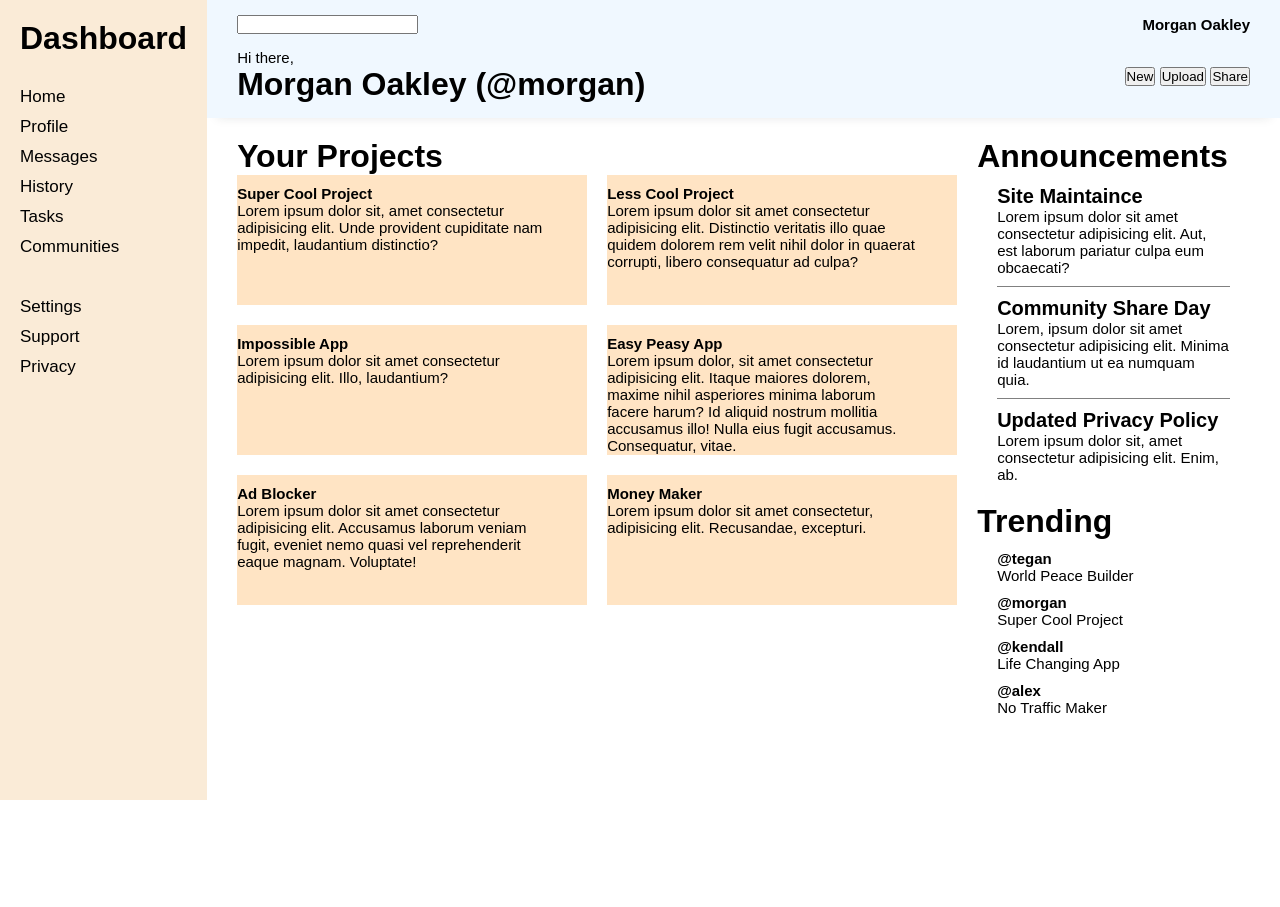
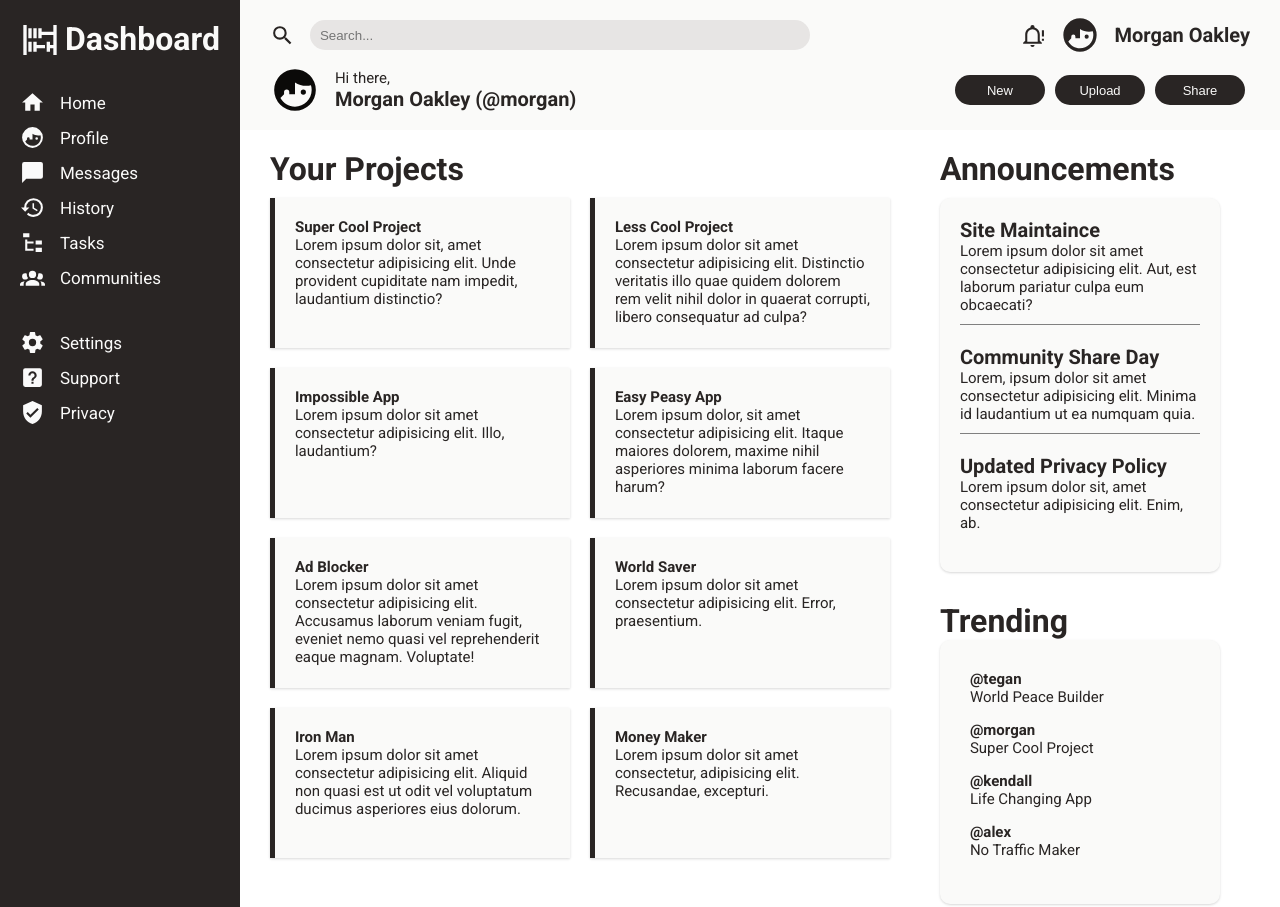
Before and after one commit to isthisrealhardik/morgan-oakley-dashboard, a plain HTML site: page index.html in a window 1280 px wide. Shown: the top 907 px of the page. Before the commit the page ends 800 px from the top, so only its background shows below. Drawn offline with Linux system fonts and the light colour scheme.

Commit message:
finished ver

```diff
--- a/index.html
+++ b/index.html
@@ -4,6 +4,10 @@
     <meta charset="UTF-8">
     <meta http-equiv="X-UA-Compatible" content="IE=edge">
     <meta name="viewport" content="width=device-width, initial-scale=1.0">
+    <!-- fonts -->
+    <link rel="preconnect" href="https://fonts.googleapis.com">
+    <link href="https://fonts.googleapis.com/css2?family=Roboto:wght@300;400;500;700&display=swap" rel="stylesheet">
+    <link rel="preconnect" href="https://fonts.gstatic.com" crossorigin>
     <!-- styles -->
     <link rel="stylesheet" href="/styles.css">
     <title>MO - Dashboard</title>
@@ -12,21 +16,47 @@
     <!-- side navbar -->
     <div id="side-navbar">
         <div id="logo">
-            <!-- <img src="hello.png" alt="He"> -->
+            <img src="/assets/abacus.svg" alt="Logo" class="Logo">
             <h1>Dashboard</h1>
         </div>
         <div id="links">
-            <a href="#">Home</a>
-            <a href="#">Profile</a>
-            <a href="#">Messages</a>
-            <a href="#">History</a>
-            <a href="#">Tasks</a>
-            <a href="#">Communities</a>
+            <a href="#">
+                <img src="/assets/home.svg" alt="Home">
+                Home</a>
+            <a href="#">
+                <img src="/assets/face-man-profile.svg" alt="Profile">
+                Profile
+            </a>
+            <a href="#">
+                <img src="/assets/message.svg" alt="Message">
+                Messages
+            </a>
+            <a href="#">
+                <img src="/assets/history.svg" alt="history">
+                History
+            </a>
+            <a href="#">
+                <img src="/assets/file-tree.svg" alt="Tasks">
+                Tasks
+            </a>
+            <a href="#">
+                <img src="/assets/account-group.svg" alt="Communiites">
+                Communities
+            </a>
         </div>
         <div id="links">
-            <a href="#">Settings</a>
-            <a href="#">Support</a>
-            <a href="#">Privacy</a>
+            <a href="#">
+                <img src="/assets/cog.svg" alt="Settings">
+                Settings
+            </a>
+            <a href="#">
+                <img src="/assets/help-box.svg" alt="Support">
+                Support
+            </a>
+            <a href="#">
+                <img src="/assets/shield-check.svg" alt="Privacy">
+                Privacy
+            </a>
         </div>
     </div>
     <!-- main -->
@@ -35,17 +65,18 @@
         <div id="header">
             <div id="above">
                 <div id="search">
-                    <input type="text">
+                    <img src="/assets/magnify.svg" alt="Search" class="above">
+                    <input type="text" placeholder="Search...">
                 </div>
                 <div id="profile">
-                    <div id="notification-bell"></div>
-                    <div id="profile-pic"></div>
+                    <img src="/assets/bell-alert-outline.svg" alt="Bell" class="above">
+                    <img src="/assets/face-man-profile.svg" alt="Profile" class="above profile">
                     <h2>Morgan Oakley</h2>
                 </div>
             </div>
             <div id="below">
                 <div id="group1">
-                    <div id="profile-image"></div>
+                    <img src="/assets/face-man-profile.svg" alt="Profile" class="below-profile">
                     <div id="text">
                         <p>Hi there,</p>
                         <h1>Morgan Oakley (@morgan)</h1>
@@ -99,7 +130,7 @@
                     <div id="Project">
                         <div id="text">
                             <h2>Easy Peasy App</h2>
-                            <p>Lorem ipsum dolor, sit amet consectetur adipisicing elit. Itaque maiores dolorem, maxime nihil asperiores minima laborum facere harum? Id aliquid nostrum mollitia accusamus illo! Nulla eius fugit accusamus. Consequatur, vitae.</p>
+                            <p>Lorem ipsum dolor, sit amet consectetur adipisicing elit. Itaque maiores dolorem, maxime nihil asperiores minima laborum facere harum? </p>
                         </div>
                         <div id="icons">
                             <img src="#" alt="">
@@ -111,6 +142,28 @@
                         <div id="text">
                             <h2>Ad Blocker</h2>
                             <p>Lorem ipsum dolor sit amet consectetur adipisicing elit. Accusamus laborum veniam fugit, eveniet nemo quasi vel reprehenderit eaque magnam. Voluptate!</p>
+                        </div>
+                        <div id="icons">
+                            <img src="#" alt="">
+                            <img src="#" alt="">
+                            <img src="#" alt="">
+                        </div>
+                    </div>
+                    <div id="Project">
+                        <div id="text">
+                            <h2>World Saver</h2>
+                            <p>Lorem ipsum dolor sit amet consectetur adipisicing elit. Error, praesentium.</p>
+                        </div>
+                        <div id="icons">
+                            <img src="#" alt="">
+                            <img src="#" alt="">
+                            <img src="#" alt="">
+                        </div>
+                    </div>
+                    <div id="Project">
+                        <div id="text">
+                            <h2>Iron Man</h2>
+                            <p>Lorem ipsum dolor sit amet consectetur adipisicing elit. Aliquid non quasi est ut odit vel voluptatum ducimus asperiores eius dolorum.</p>
                         </div>
                         <div id="icons">
                             <img src="#" alt="">
--- a/styles.css
+++ b/styles.css
@@ -1,3 +1,10 @@
+:root {
+    /* fonts */
+    --roboto: 'Roboto';
+    /* colors */
+    --primary: #292524;
+    --secondary: #fafaf9;
+}
 * {
     box-sizing: border-box;
     margin: 0%;
@@ -5,15 +12,28 @@
 }
 body {
     width: 100vw;
-    height: 100vh;
+    height: 100%;
     display: flex;
-    font-family: sans-serif;
+    font-family: var(--roboto);
+    color: var(--primary);
 }
 /* side navbar */
+img {
+    width: 25px;
+    margin-right: 15px;
+    filter: invert(100%) sepia(18%) saturate(1115%) hue-rotate(288deg) brightness(116%) contrast(96%);
+}
+.Logo {
+    width: 40px;
+    margin-right: 5px;
+}
+#logo > h1 {
+    color: var(--secondary);
+}
 #side-navbar {
     width: 20%;
-    height: 100vh;
-    background-color: antiquewhite;
+    height: 140vh;
+    background-color: var(--primary);
     display: flex;
     flex-direction: column;
     align-items: start;
@@ -30,9 +50,11 @@ body {
 }
 a {
     text-decoration: none;
-    color: black;
+    color: var(--secondary);
     font-size: 17px;
     margin-bottom: 10px;
+    display: flex;
+    align-items: center;
 }
 /* main */
 main {
@@ -42,8 +64,15 @@ main {
     flex-direction: column;
 }
 /* header */
+.above {
+    filter: invert(7%) sepia(10%) saturate(818%) hue-rotate(325deg) brightness(95%) contrast(82%);
+    width: 25px;
+}
+.profile {
+    width: 40px;
+}
 #header {
-    background-color: aliceblue;
+    background-color: var(--secondary);
     box-shadow: rgba(33, 35, 38, 0.1) 0px 10px 10px -10px;
     padding: 15px 30px;
 }
@@ -53,12 +82,56 @@ main {
     align-items: center;
 }
 #above {
-    margin-bottom: 15px;
+    margin-bottom: 10px;
+}
+#search {
+    display: flex;
+    align-items: center;
+}
+input {
+    width: 500px;
+    height: 30px;
+    border-radius: 50px;
+    border: none;
+    background-color: #e7e5e4;
+    padding: 10px;
+}
+#profile {
+    display: flex;
+    align-items: center;
+    justify-content: space-evenly;
+}
+#profile > h2 {
+    font-size: 20px;
+    color: var(--primary);
+}
+.below-profile {
+    filter: invert(4%) sepia(8%) saturate(859%) hue-rotate(336deg) brightness(95%) contrast(100%);
+    width: 50px;
+}
+button {
+    border: none;
+    height: 30px;
+    width: 90px;
+    border-radius: 50px;
+    font-weight: 500;
+    font-size: 13px;
+    color: var(--secondary);
+    background-color: var(--primary);
+    margin: 0px 5px;
+}
+#group2 {
+    display: flex;
+    align-items: center;
+}
+#text > h1, p {
+    font-size: 20px;
 }
 /* content */
 #grid {
     display: flex;
     padding: 20px 30px;
+    background-color: white;
 }
 #last {
     display: flex;
@@ -73,20 +146,27 @@ h2, p {
     font-size: 15px;
 }
 #Project {
-    width: 350px;
-    height: 130px;
+    width: 300px;
+    height: 150px;
     padding-top: 10px;
     padding-right: 40px;
     margin-right: 20px;
     margin-bottom: 20px;
-    background-color: bisque;
+    background-color: var(--secondary);
+    padding: 20px;
+    box-shadow: rgba(0, 0, 0, 0.1) 0px 1px 3px 0px, rgba(0, 0, 0, 0.06) 0px 1px 2px 0px;
+    border-left: 5px solid var(--primary);
 }
 #announcements {
     margin-top: 10px;
     padding: 0px 20px;
+    background-color: var(--secondary);
+    border-radius: 10px;
+    padding: 20px;
+    box-shadow: rgba(0, 0, 0, 0.1) 0px 1px 3px 0px, rgba(0, 0, 0, 0.06) 0px 1px 2px 0px;
 }
 #announce {
-    margin-bottom: 10px;
+    margin-bottom: 20px;
 }
 #announce > h3 {
     font-size: 20px;
@@ -95,7 +175,7 @@ h2, p {
     font-size: 15px;
 }
 #trending-text {
-    margin-top: 10px;
+    margin-top: 30px;
 }
 #divider {
     background-color: gray;
@@ -103,11 +183,24 @@ h2, p {
     margin: 10px 0px;
 }
 #trend {
-    padding: 0px 20px;
+    /* padding: 0px 20px; */
 }
 #text-trend {
-    margin: 10px 0px;
+    /* margin: 10px 0px; */
+    margin-bottom: 15px;
 }
 #text-trend > h3 {
     font-size: 15px;
 }
+#projects > h1 {
+    margin-bottom: 10px;
+}
+#last {
+    padding: 0px 30px;
+}
+#trending {
+    background-color: var(--secondary);
+    border-radius: 10px;
+    padding: 30px;
+    box-shadow: rgba(0, 0, 0, 0.1) 0px 1px 3px 0px, rgba(0, 0, 0, 0.06) 0px 1px 2px 0px;
+}
```
Also changed, not shown: assets/abacus.svg (added), assets/account-group.svg (added), assets/bell-alert-outline.svg (added), assets/cog.svg (added), assets/face-man-profile.svg (added), assets/file-tree.svg (added), assets/help-box.svg (added), assets/history.svg (added), assets/home.svg (added), assets/magnify.svg (added), assets/message.svg (added), assets/shield-check.svg (added).
